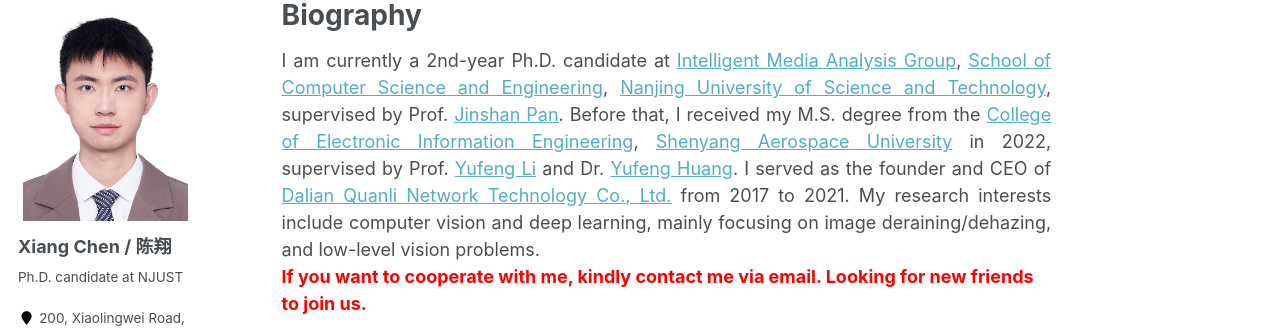
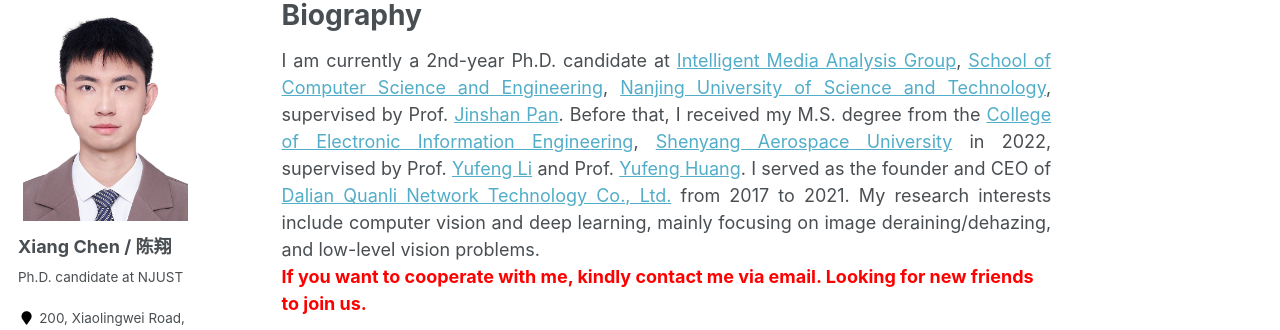
Before and after one commit to cschenxiang/cschenxiang.github.io, a Jekyll site: the page built from _pages/about.md, in a window 1280 px wide and 977 px high. Shown: the part 133-463 px from the top of the window. Built offline with Jekyll 4.4.1, drawn with Linux system fonts in a browser that asks for light colours; some web fonts are replaced.

Commit message:
Update about.md

```diff
--- a/_pages/about.md
+++ b/_pages/about.md
@@ -10,7 +10,7 @@
 
 Biography
 ======
-<div style="text-align:justify">I am currently a 2nd-year Ph.D. candidate at <a href="https://imag-njust.net/" target="_blank">Intelligent Media Analysis Group</a>, <a href="https://cs.njust.edu.cn/" target="_blank">School of Computer Science and Engineering</a>, <a href="https://www.njust.edu.cn/" target="_blank">Nanjing University of Science and Technology</a>, supervised by Prof. <a href="https://jspan.github.io/" target="_blank"> Jinshan Pan</a>. Before that, I received my M.S. degree from the <a href="https://dzx.sau.edu.cn/index.htm" target="_blank">College of Electronic Information Engineering</a>, <a href="https://www.sau.edu.cn/" target="_blank">Shenyang Aerospace University</a> in 2022, supervised by Prof. <a href="https://baike.baidu.com/item/%E6%9D%8E%E7%8E%89%E5%B3%B0/9061384?fr=ge_ala" target="_blank"> Yufeng Li</a> and Dr. <a href="https://yjs.sau.edu.cn/info/1015/3478.htm" target="_blank"> Yufeng Huang</a>. I served as the founder and CEO of <a href="https://baike.baidu.com/item/%E5%A4%A7%E8%BF%9E%E5%9C%88%E5%8A%9B%E7%BD%91%E7%BB%9C%E7%A7%91%E6%8A%80%E6%9C%89%E9%99%90%E5%85%AC%E5%8F%B8/22340590?fr=ge_ala" target="_blank"> Dalian Quanli Network Technology Co., Ltd.</a> from 2017 to 2021. My research interests include computer vision and deep learning, mainly focusing on image deraining/dehazing, and low-level vision problems.
+<div style="text-align:justify">I am currently a 2nd-year Ph.D. candidate at <a href="https://imag-njust.net/" target="_blank">Intelligent Media Analysis Group</a>, <a href="https://cs.njust.edu.cn/" target="_blank">School of Computer Science and Engineering</a>, <a href="https://www.njust.edu.cn/" target="_blank">Nanjing University of Science and Technology</a>, supervised by Prof. <a href="https://jspan.github.io/" target="_blank"> Jinshan Pan</a>. Before that, I received my M.S. degree from the <a href="https://dzx.sau.edu.cn/index.htm" target="_blank">College of Electronic Information Engineering</a>, <a href="https://www.sau.edu.cn/" target="_blank">Shenyang Aerospace University</a> in 2022, supervised by Prof. <a href="https://baike.baidu.com/item/%E6%9D%8E%E7%8E%89%E5%B3%B0/9061384?fr=ge_ala" target="_blank"> Yufeng Li</a> and Prof. <a href="https://yjs.sau.edu.cn/info/1015/3478.htm" target="_blank"> Yufeng Huang</a>. I served as the founder and CEO of <a href="https://baike.baidu.com/item/%E5%A4%A7%E8%BF%9E%E5%9C%88%E5%8A%9B%E7%BD%91%E7%BB%9C%E7%A7%91%E6%8A%80%E6%9C%89%E9%99%90%E5%85%AC%E5%8F%B8/22340590?fr=ge_ala" target="_blank"> Dalian Quanli Network Technology Co., Ltd.</a> from 2017 to 2021. My research interests include computer vision and deep learning, mainly focusing on image deraining/dehazing, and low-level vision problems.
 </div>
 
 <p><b style="color:red;">
```
